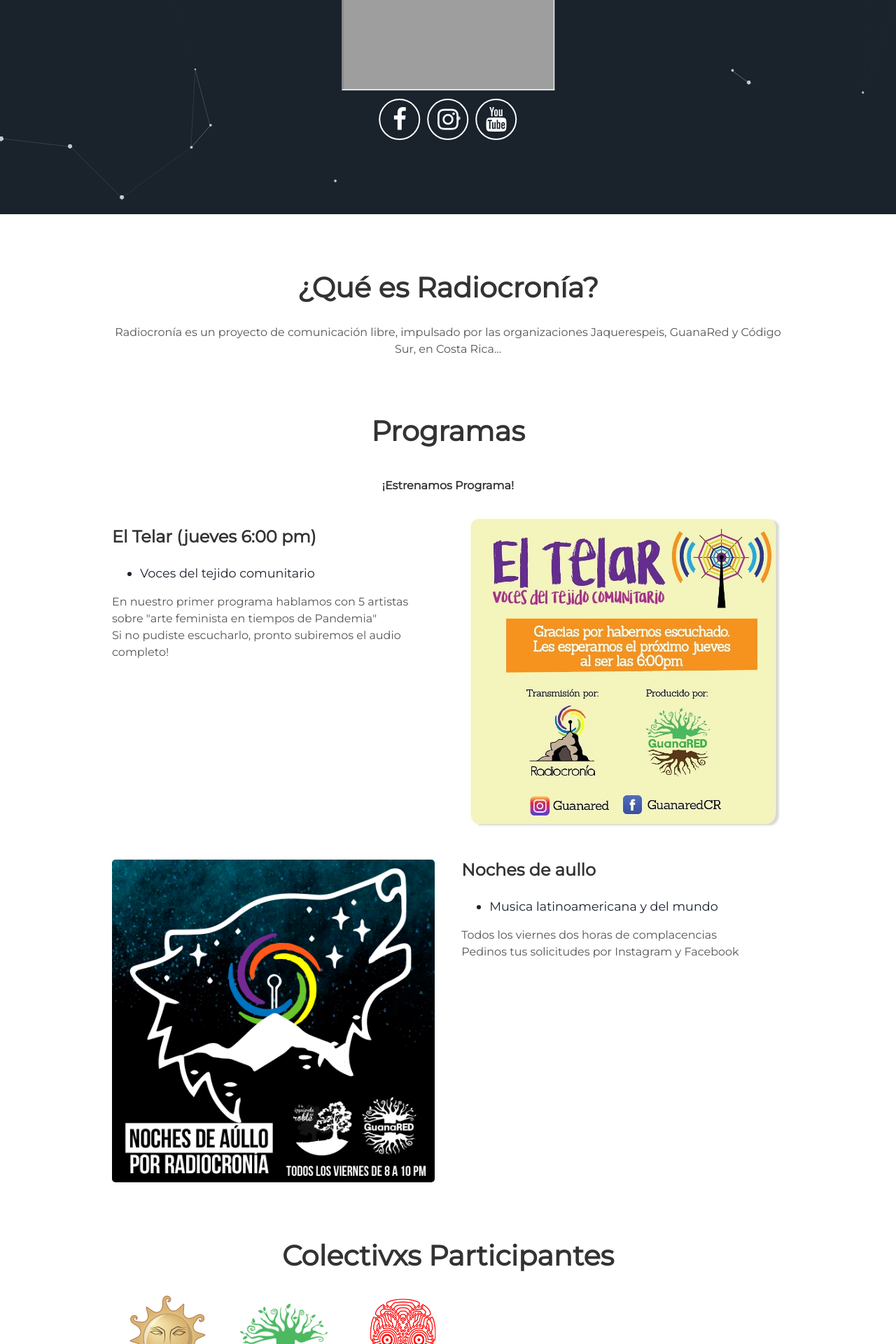
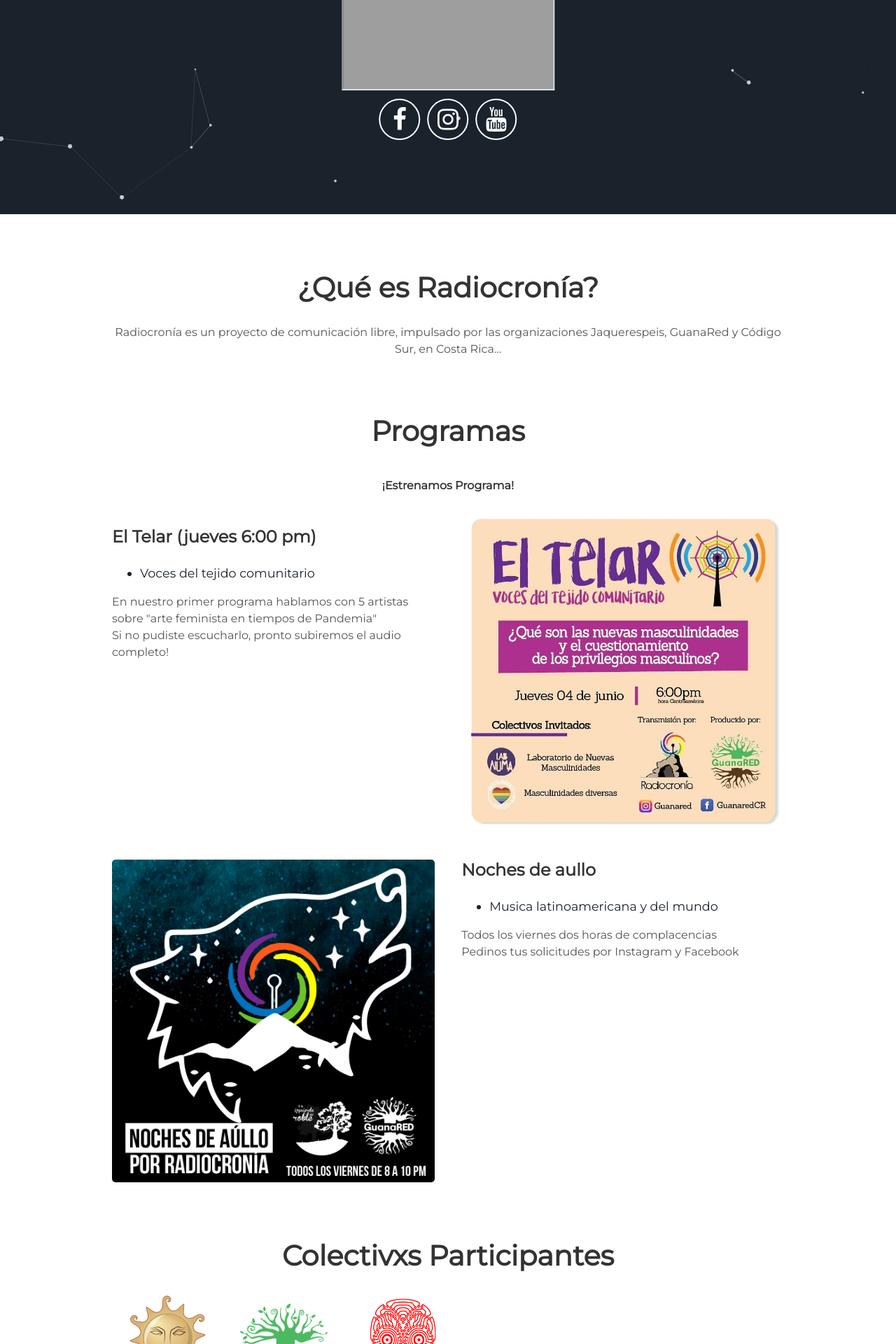
Before and after one commit to JaquerEspeis/radiocronia, a Jekyll site: the page built from index.html, in a window 1280 px wide. Shown: the part 594-2514 px from the top of the page at 70% size. Built offline with Jekyll 4.4.1, drawn with Linux system fonts in a browser that asks for light colours; grey boxes are pictures that could not be loaded.

Commit message:
actualización del telar
se sube imagen para el segundo programa del telar

```diff
--- a/_includes/about.html
+++ b/_includes/about.html
@@ -11,7 +11,7 @@
 <div>
   <div class="user-projects">
     <div class="images-right">
-      <img alt=“telar1” src="{{ "/assets/img/eltelar_2.jpg" | prepend: site.baseurl }}" />
+      <img alt=“telar1” src="{{ "/assets/img/eltelar_3.jpg" | prepend: site.baseurl }}" />
     </div>
   <div class="contents">
     <h3> El Telar (jueves 6:00 pm) </h3>
```
